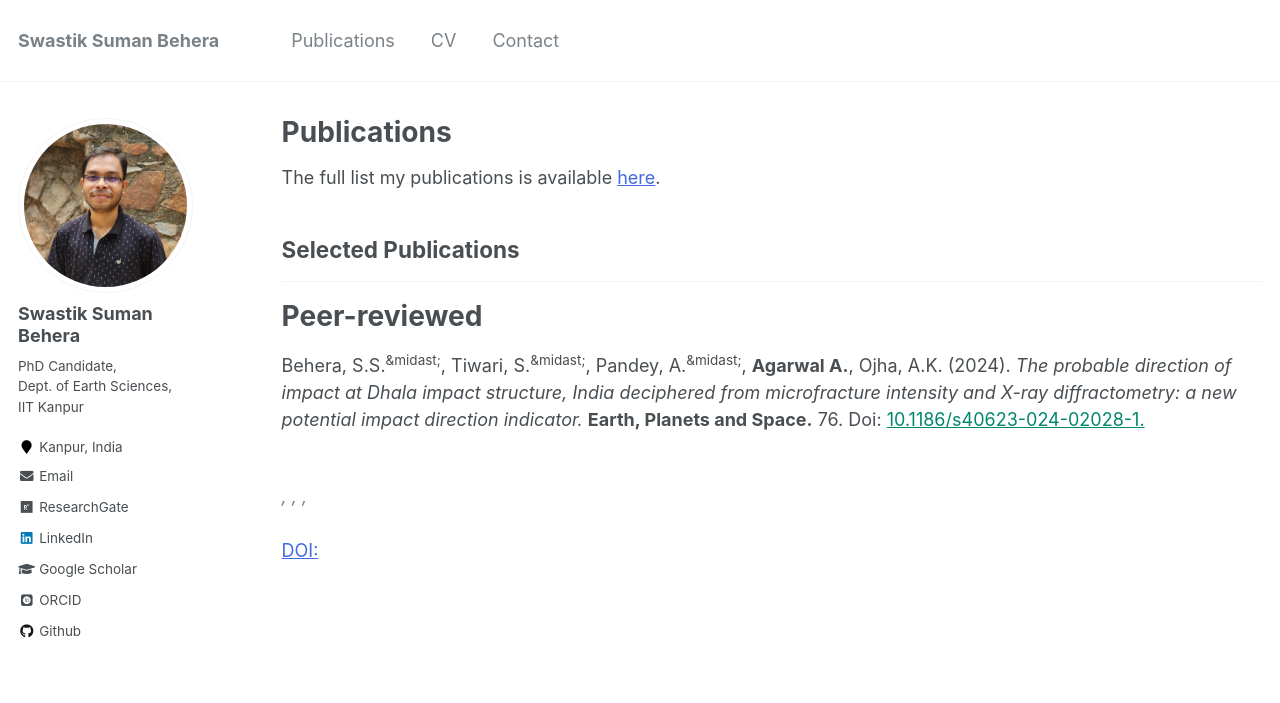
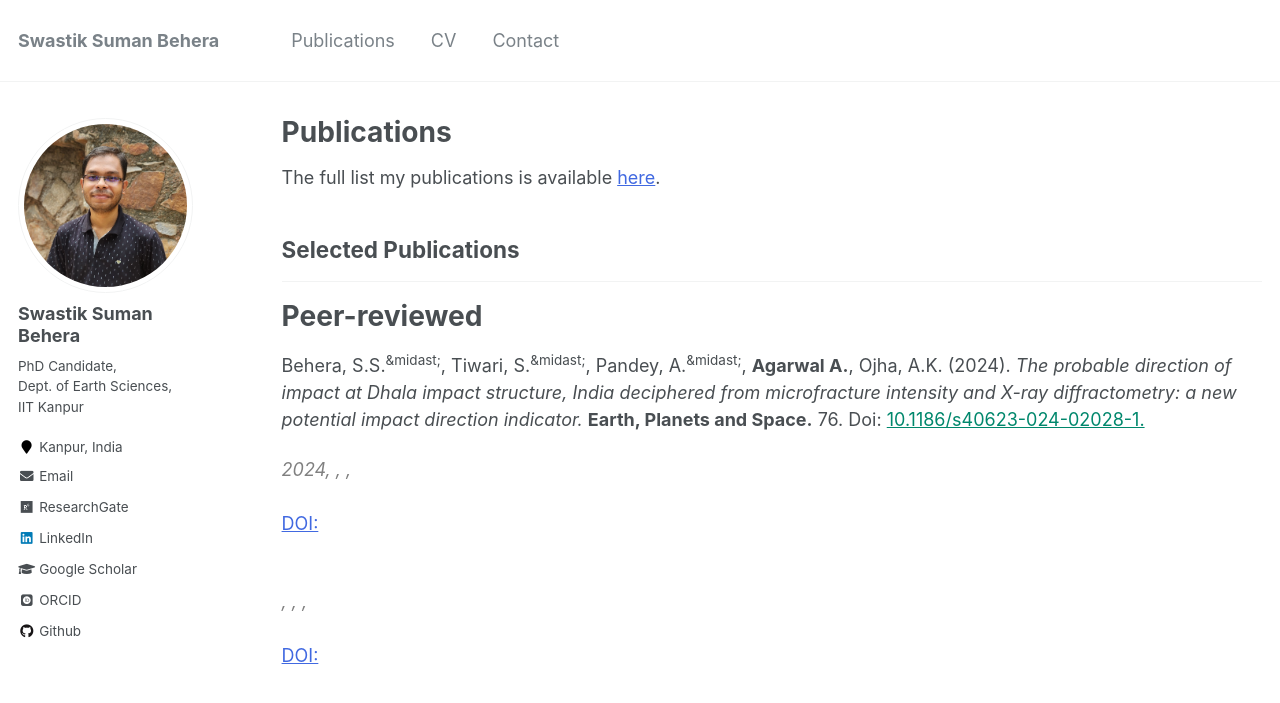
Before and after one commit to swastiksumanbehera/swastiksumanbehera.github.io, a Jekyll site: the page built from _pages/publications.md, in a window 1280 px wide. Shown: the top 703 px of the page. Built offline with Jekyll 4.4.1, drawn with Linux system fonts in a browser that asks for light colours; some web fonts are replaced.

Commit message:
Update publications.md

```diff
--- a/_pages/publications.md
+++ b/_pages/publications.md
@@ -15,6 +15,9 @@ The full list my publications is available [here](){:target="_blank"}.
 # Peer-reviewed
 Behera, S.S.<sup>&midast;</sup>, Tiwari, S.<sup>&midast;</sup>, Pandey, A.<sup>&midast;</sup>, <b>Agarwal A.</b>, Ojha, A.K. (2024). <i>The probable direction of impact at Dhala impact structure, India deciphered from microfracture intensity and X-ray diffractometry: a new potential impact direction indicator.</i> <b>Earth, Planets and Space.</b> 76. Doi: <a href="https://doi.org/10.1186/s40623-024-02028-1" target="_blank" style="color:#00876c">10.1186/s40623-024-02028-1.</a>
 
+<span style="color:grey"> <em>{{2024}},  {{Earth, Planets and Space.}}, {{ publi.volume }}, {{ publi.pages }} </em> </span> <br />
+  <em>{{ publi.authors }} </em><br /> <a href="{{ publi.url }}"> DOI: {{ publi.doi }}</a>
+
  <strong> {{ publi.title }} </strong> <br />
  <span style="color:grey"> <em>{{ publi.month }} {{ publi.year }},  {{ publi.journal }}, {{ publi.volume }}, {{ publi.pages }} </em> </span> <br />
   <em>{{ publi.authors }} </em><br /> <a href="{{ publi.url }}"> DOI: {{ publi.doi }}</a>
```
